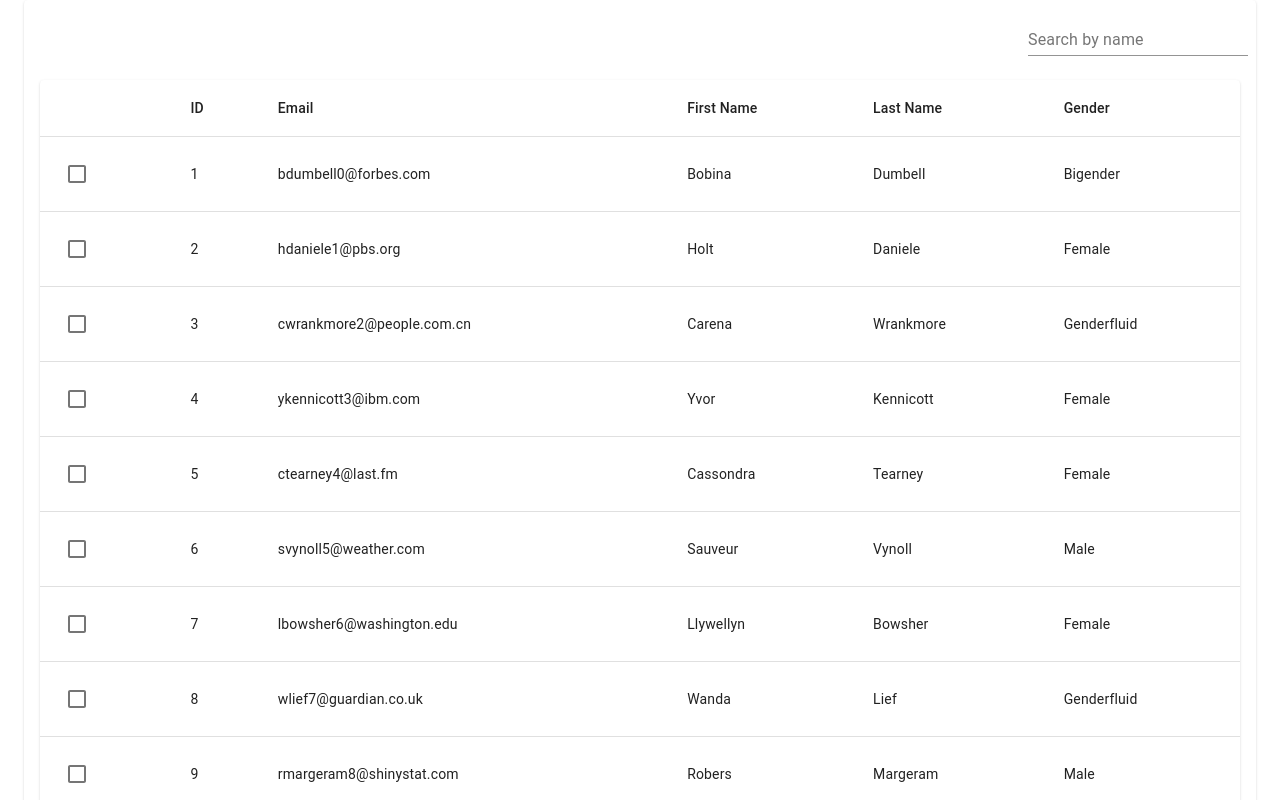
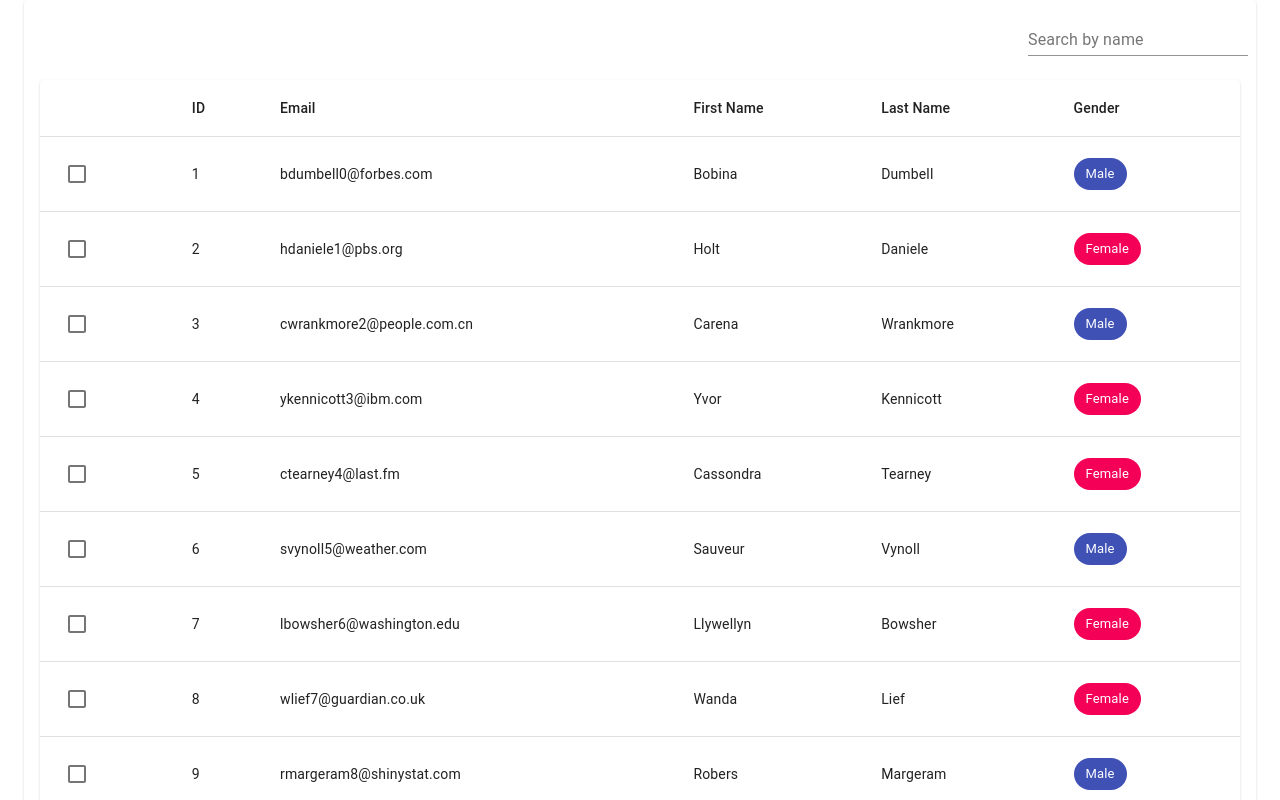
Before and after one commit to Kronhyx/react-example, a React (Create React App) app: page / in a window 1280 px wide. Shown: the top 800 px of the page. Built offline with nearby package versions, Linux system fonts and the light colour scheme.

Commit message:
perf: add enum structure to enhance type

```diff
--- a/src/components/UserList/UserList.json
+++ b/src/components/UserList/UserList.json
@@ -4,7 +4,7 @@
     "first_name": "Bobina",
     "last_name": "Dumbell",
     "email": "bdumbell0@forbes.com",
-    "gender": "Bigender"
+    "gender": "Male"
   },
   {
     "id": 2,
@@ -18,7 +18,7 @@
     "first_name": "Carena",
     "last_name": "Wrankmore",
     "email": "cwrankmore2@people.com.cn",
-    "gender": "Genderfluid"
+    "gender": "Male"
   },
   {
     "id": 4,
@@ -53,7 +53,7 @@
     "first_name": "Wanda",
     "last_name": "Lief",
     "email": "wlief7@guardian.co.uk",
-    "gender": "Genderfluid"
+    "gender": "Female"
   },
   {
     "id": 9,
--- a/src/components/UserList/UserList.tsx
+++ b/src/components/UserList/UserList.tsx
@@ -8,7 +8,7 @@ import TableHead from '@material-ui/core/TableHead'
 import TableRow from '@material-ui/core/TableRow'
 import DeleteIcon from '@material-ui/icons/Delete'
 import React, { FunctionComponent, ReactComponentElement, useEffect, useState } from 'react'
-import { UserItem, UserListItem } from '../UserListItem/UserListItem'
+import { UserGender, UserItem, UserListItem } from '../UserListItem/UserListItem'
 import './UserList.css'
 
 export interface UserListProps {
@@ -28,13 +28,13 @@ export const UserList: FunctionComponent<UserListProps> = ({ items }) => {
 
   const visibleItems = () => users
     .filter(user => user.first_name.toLowerCase().includes(search.toLowerCase()))
-    .filter(user => showOnlyFemales ? user.gender === 'Female' : true)
+    .filter(user => showOnlyFemales ? user.gender === UserGender.FEMALE : true)
 
   const itemsSelected = () => visibleItems().filter(item => item.selected)
 
   const hasItemsSelected = () => !!itemsSelected().length
 
-  const hasFemalesUsers = () => visibleItems().filter(item => item.gender === 'Female').length
+  const hasFemalesUsers = () => visibleItems().filter(item => item.gender === UserGender.FEMALE).length
 
   const deleteSelection = () => {
     const remainingUsers = visibleItems().filter(user => !user.selected)
--- a/src/components/UserListItem/UserListItem.tsx
+++ b/src/components/UserListItem/UserListItem.tsx
@@ -1,15 +1,20 @@
-import { Checkbox } from '@material-ui/core'
+import { Checkbox, Chip } from '@material-ui/core'
 import { SwitchBaseProps } from '@material-ui/core/internal/SwitchBase'
 import TableCell from '@material-ui/core/TableCell'
 import TableRow from '@material-ui/core/TableRow'
 import React, { FunctionComponent, useEffect, useState } from 'react'
+
+export enum UserGender {
+  MALE = 'Male',
+  FEMALE = 'Female'
+}
 
 export interface UserItem {
   id: number,
   first_name: string,
   last_name: string,
   email: string,
-  gender: 'Male' | 'Female'
+  gender: UserGender
 }
 
 export interface UserListItemProps extends UserItem {
@@ -19,7 +24,7 @@ export interface UserListItemProps extends UserItem {
 
 export const UserListItem: FunctionComponent<UserListItemProps> = (props) => {
   const [checked, setChecked] = useState(props.checked)
-  useEffect(() => setChecked(props.checked || false), [props.checked]);
+  useEffect(() => setChecked(props.checked || false), [props.checked])
 
   const onChange: SwitchBaseProps['onChange'] = (event => {
     const isChecked = event.target.checked
@@ -27,6 +32,8 @@ export const UserListItem: FunctionComponent<UserListItemProps> = (props) => {
 
     return props.onSelect?.(isChecked)
   })
+
+  const baseColor = (gender: UserGender) => gender === UserGender.MALE ? 'primary' : 'secondary'
 
   return (
     <TableRow hover key={props.id}>
@@ -37,7 +44,9 @@ export const UserListItem: FunctionComponent<UserListItemProps> = (props) => {
       <TableCell>{props.email}</TableCell>
       <TableCell>{props.first_name}</TableCell>
       <TableCell>{props.last_name}</TableCell>
-      <TableCell>{props.gender}</TableCell>
+      <TableCell>
+        <Chip color={baseColor(props.gender)} label={props.gender} />
+      </TableCell>
     </TableRow>
   )
 }
```
